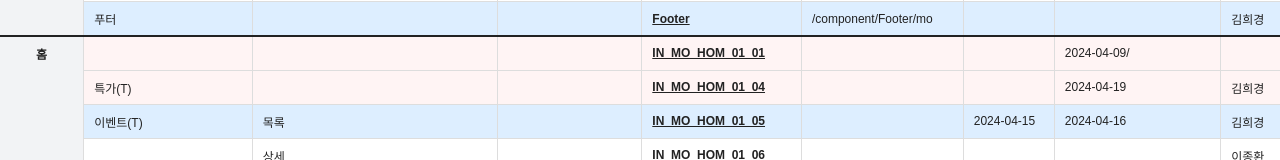
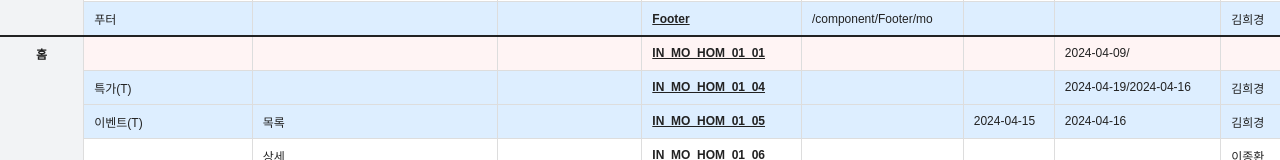
Before and after one commit to formnj/innisfree, a Nuxt app: page /guide in a window 1280 px wide. Shown: the part 459-619 px from the top of the page. Built offline with nearby package versions, Linux system fonts and the light colour scheme; a web font is replaced by a local one.

Commit message:
index.vue 업데이트

```diff
--- a/pages/guide/index.vue
+++ b/pages/guide/index.vue
@@ -573,9 +573,9 @@ const MO_arry = ([
         sDate:'', eDate:'2024-04-09/', worker:''
     }, {
         depth:['','특가(T)','',''],
-        id:'IN_MO_HOM_01_04', status:'ing',
+        id:'IN_MO_HOM_01_04', status:'com',
         type:'', note:'',
-        sDate:'', eDate:'2024-04-19', worker:'김희경'
+        sDate:'', eDate:'2024-04-19/2024-04-16', worker:'김희경'
     }, {
         depth:['','이벤트(T)','목록',''],
         id:'IN_MO_HOM_01_05', status:'com',
```
